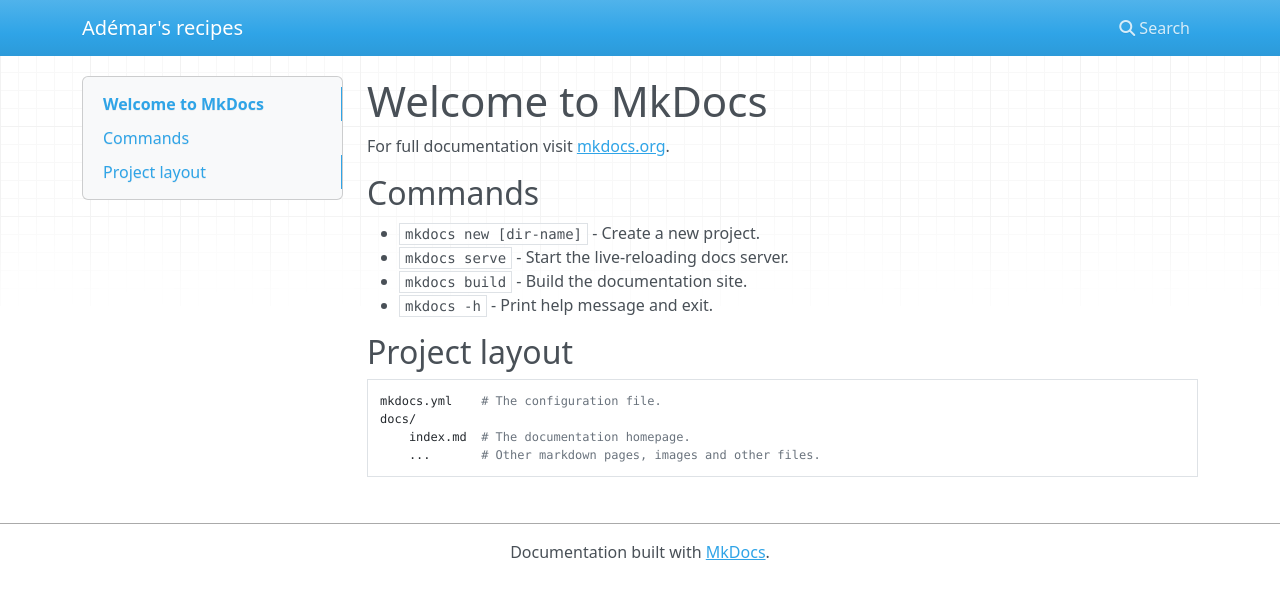
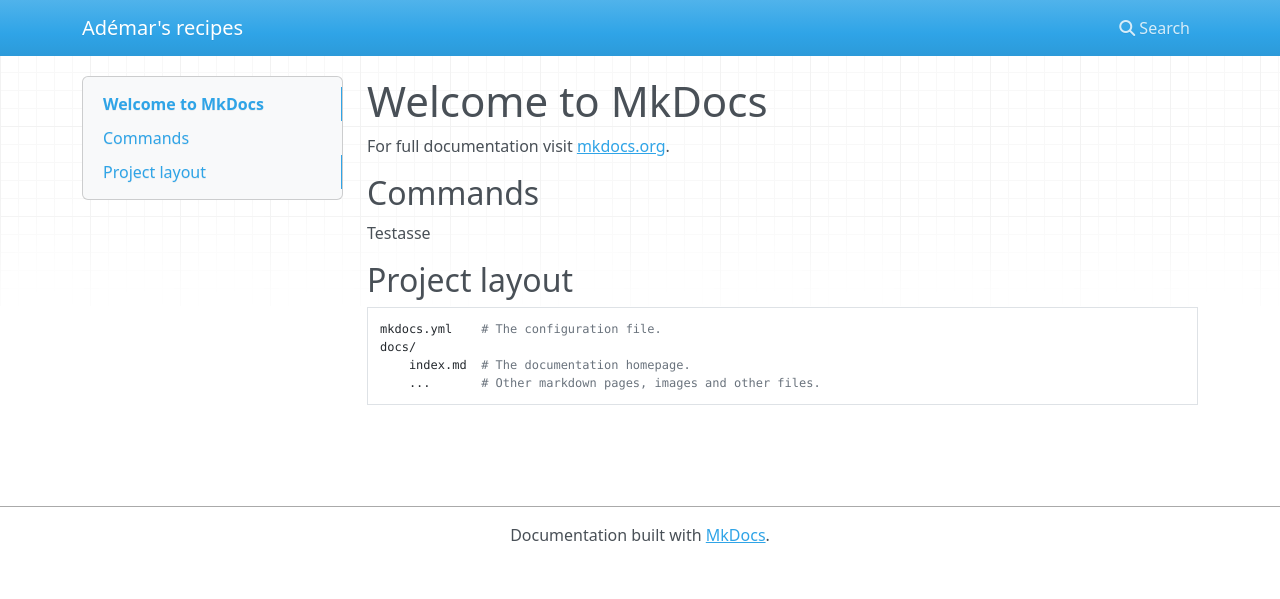
Before and after one commit to ademar-prothon/recipes, an MkDocs documentation site: the page built from docs/index.md, in a window 1280 px wide. Shown: the top 599 px of the page. Built offline with MkDocs 1.6.1, drawn with Linux system fonts in a browser that asks for light colours; nearby versions of some CDN libraries.

Commit message:
test: test

```diff
--- a/docs/index.md
+++ b/docs/index.md
@@ -4,10 +4,7 @@
 
 ## Commands
 
-* `mkdocs new [dir-name]` - Create a new project.
-* `mkdocs serve` - Start the live-reloading docs server.
-* `mkdocs build` - Build the documentation site.
-* `mkdocs -h` - Print help message and exit.
+Testasse
 
 ## Project layout
 
```
